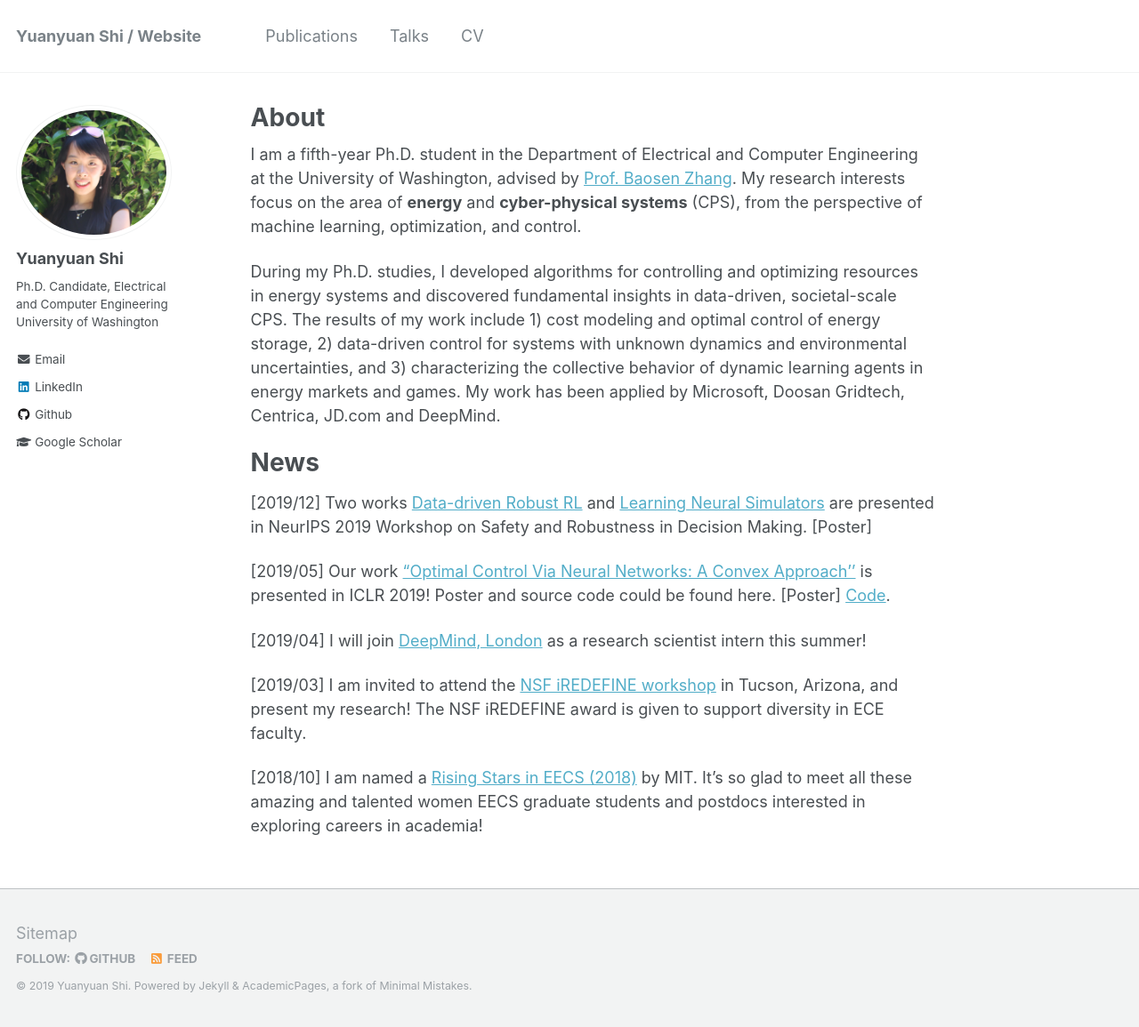
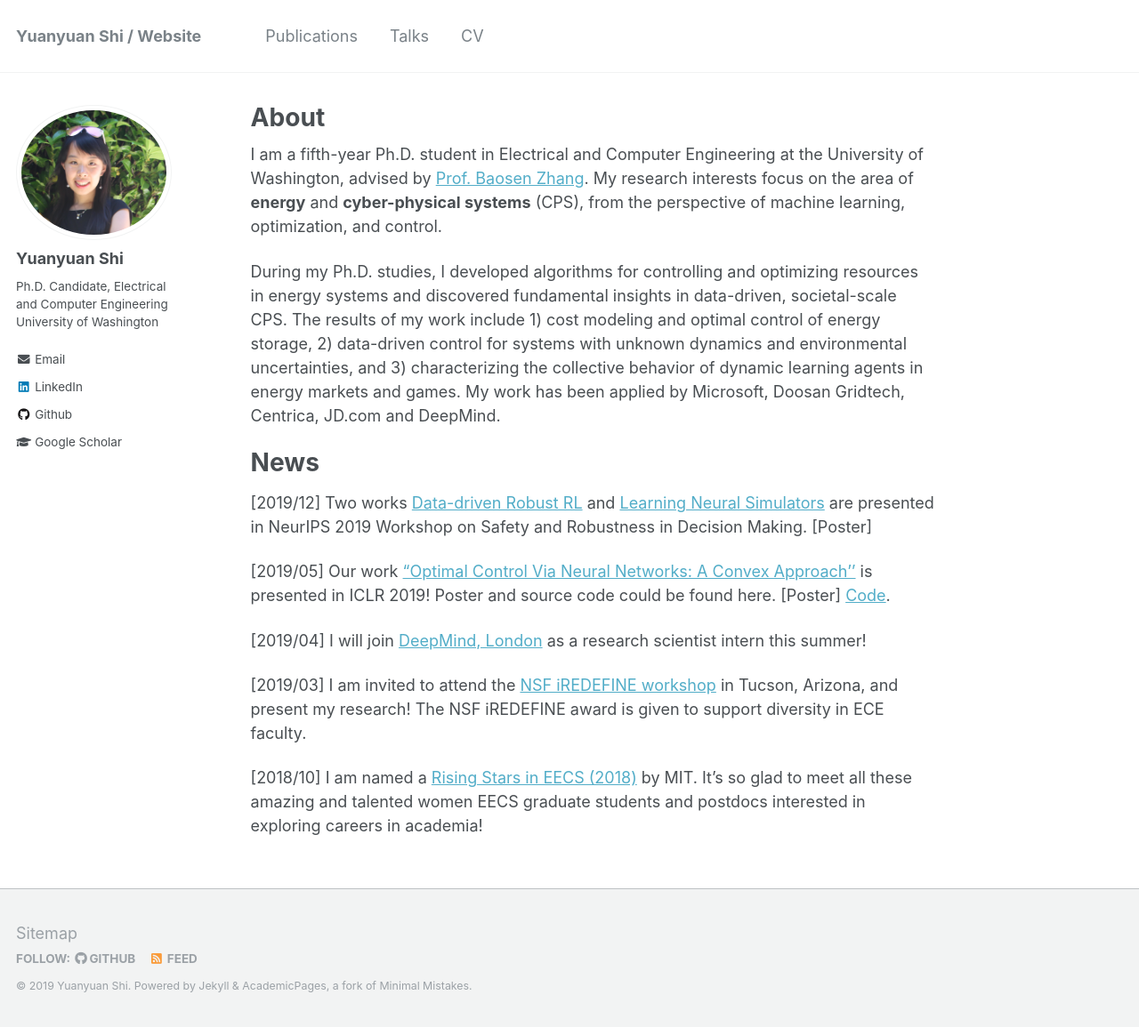
Before and after one commit to Yuanyuan-Shi/website, a Jekyll site: the page built from _pages/about.md, in a window 1280 px wide and 1155 px high. Shown: the whole window at 89% size. Built offline with Jekyll 4.4.1, drawn with Linux system fonts in a browser that asks for light colours.

Commit message:
change about me

```diff
--- a/_pages/about.md
+++ b/_pages/about.md
@@ -8,7 +8,7 @@ redirect_from:
   - /about.html
 ---
 
-I am a fifth-year Ph.D. student in the Department of Electrical and Computer Engineering at the University of Washington, advised by [Prof. Baosen Zhang](https://zhangbaosen.github.io/). My research interests focus on the area of **energy** and **cyber-physical systems** (CPS), from the perspective of machine learning, optimization, and control.
+I am a fifth-year Ph.D. student in Electrical and Computer Engineering at the University of Washington, advised by [Prof. Baosen Zhang](https://zhangbaosen.github.io/). My research interests focus on the area of **energy** and **cyber-physical systems** (CPS), from the perspective of machine learning, optimization, and control.
 
 During my Ph.D. studies, I developed algorithms for controlling and optimizing resources in energy systems and discovered fundamental insights in data-driven, societal-scale CPS. The results of my work include 1) cost modeling and optimal control of energy storage, 2) data-driven control for systems with unknown dynamics and environmental uncertainties, and 3) characterizing the collective behavior of dynamic learning agents in energy markets and games. My work has been applied by Microsoft, Doosan Gridtech, Centrica, JD.com and DeepMind.
 
```
